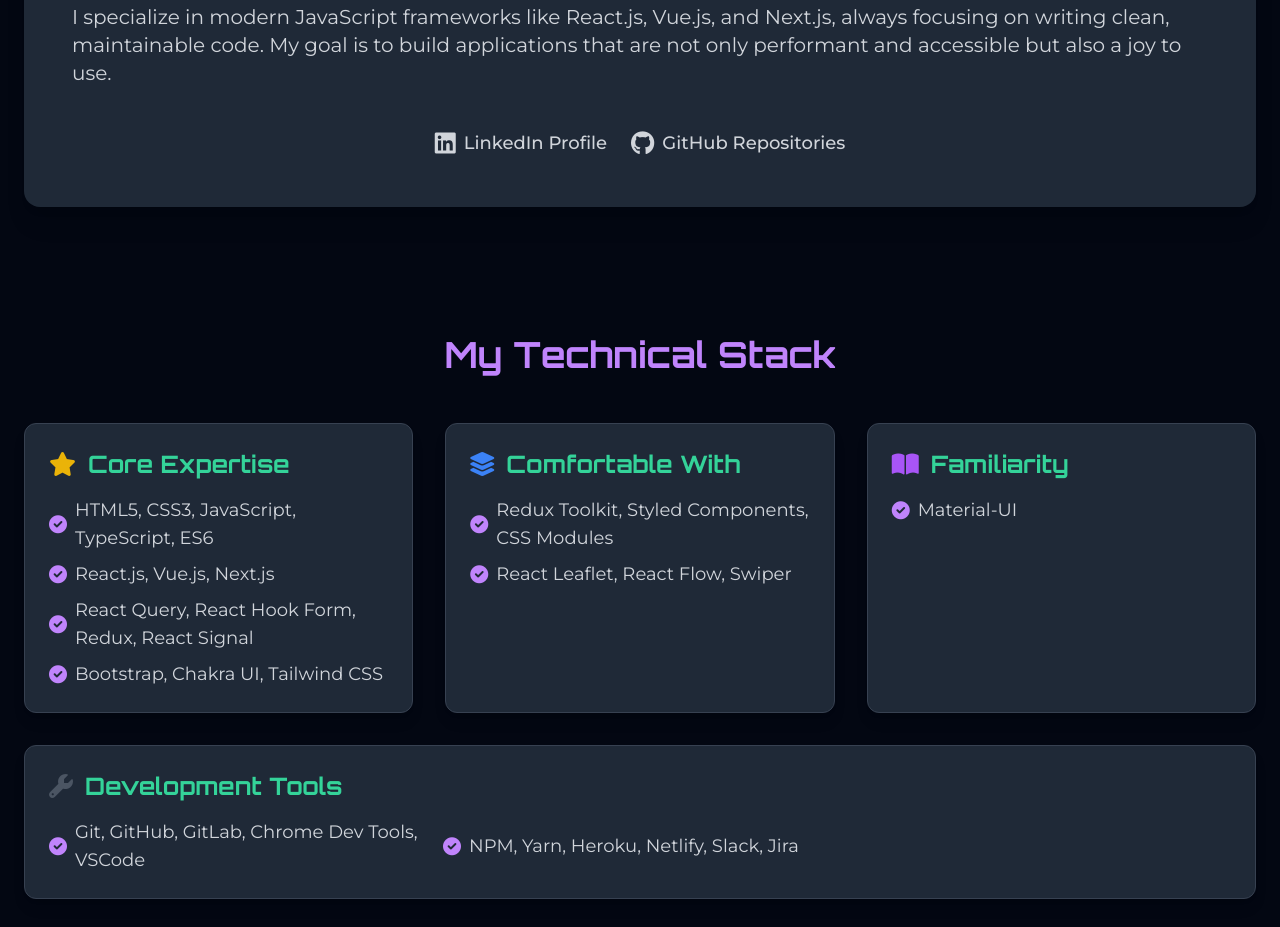
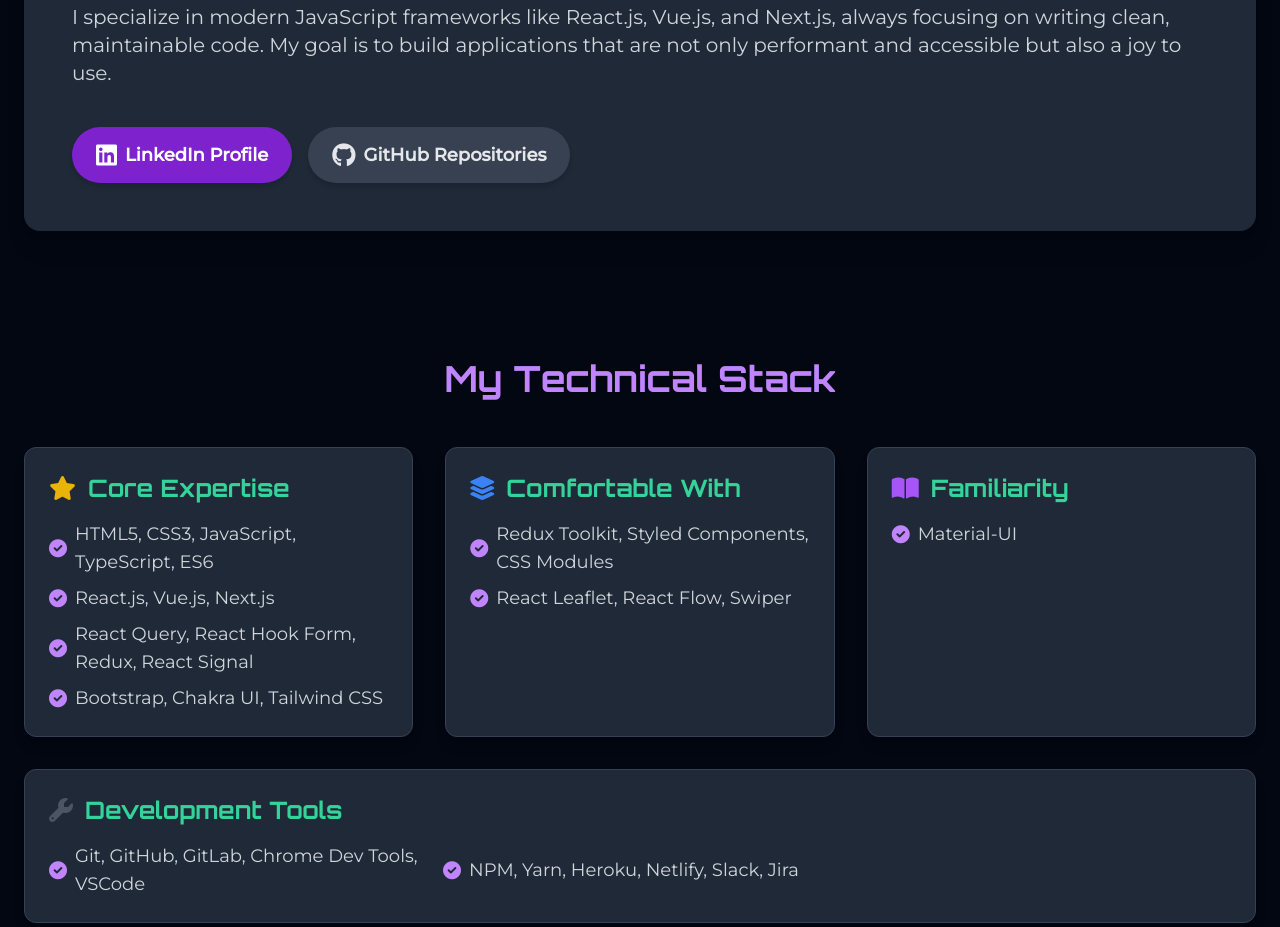
Before and after one commit to FarhanGalib/portfolio, a website: page index.html in a window 1280 px wide. Shown: the part 1037-1964 px from the top of the page. Drawn offline with nearby package versions, Linux system fonts and the light colour scheme.

Commit message:
Feature: Highlighted GitHub and LinkedIn links

```diff
--- a/index.html
+++ b/index.html
@@ -93,11 +93,11 @@
             <div class="bg-gray-800 rounded-2xl shadow-xl p-8 md:p-12 border-t-4 border-emerald-500 transform hover:scale-[1.01] transition duration-300 ease-in-out">
                 <p class="text-lg md:text-xl text-gray-300 leading-relaxed mb-6">My journey as a frontend engineer began 3 years ago, driven by a passion for creating intuitive and visually stunning web experiences. I thrive on translating complex ideas into elegant, user-friendly interfaces.</p>
                 <p class="text-lg md:text-xl text-gray-300 leading-relaxed">I specialize in modern JavaScript frameworks like React.js, Vue.js, and Next.js, always focusing on writing clean, maintainable code. My goal is to build applications that are not only performant and accessible but also a joy to use.</p>
-                <div class="flex flex-wrap justify-center gap-6 mt-10">
-                    <a href="https://www.linkedin.com/in/farhan-galib-05a4891b3" target="_blank" class="text-gray-300 hover:text-emerald-400 transition duration-300 flex items-center text-lg font-medium">
+                <div class="flex flex-wrap justify-center md:justify-start gap-4 mt-10">
+                    <a href="https://www.linkedin.com/in/farhan-galib-05a4891b3" target="_blank" class="bg-purple-700 text-white px-6 py-3 rounded-full text-lg font-semibold hover:bg-purple-800 transition duration-300 flex items-center shadow-md">
                         <i class="fab fa-linkedin mr-2 text-2xl"></i> LinkedIn Profile
                     </a>
-                    <a href="https://github.com/FarhanGalib" target="_blank" class="text-gray-300 hover:text-emerald-400 transition duration-300 flex items-center text-lg font-medium">
+                    <a href="https://github.com/FarhanGalib" target="_blank" class="bg-gray-700 text-gray-200 px-6 py-3 rounded-full text-lg font-semibold hover:bg-gray-600 transition duration-300 flex items-center shadow-md">
                         <i class="fab fa-github mr-2 text-2xl"></i> GitHub Repositories
                     </a>
                 </div>
```
